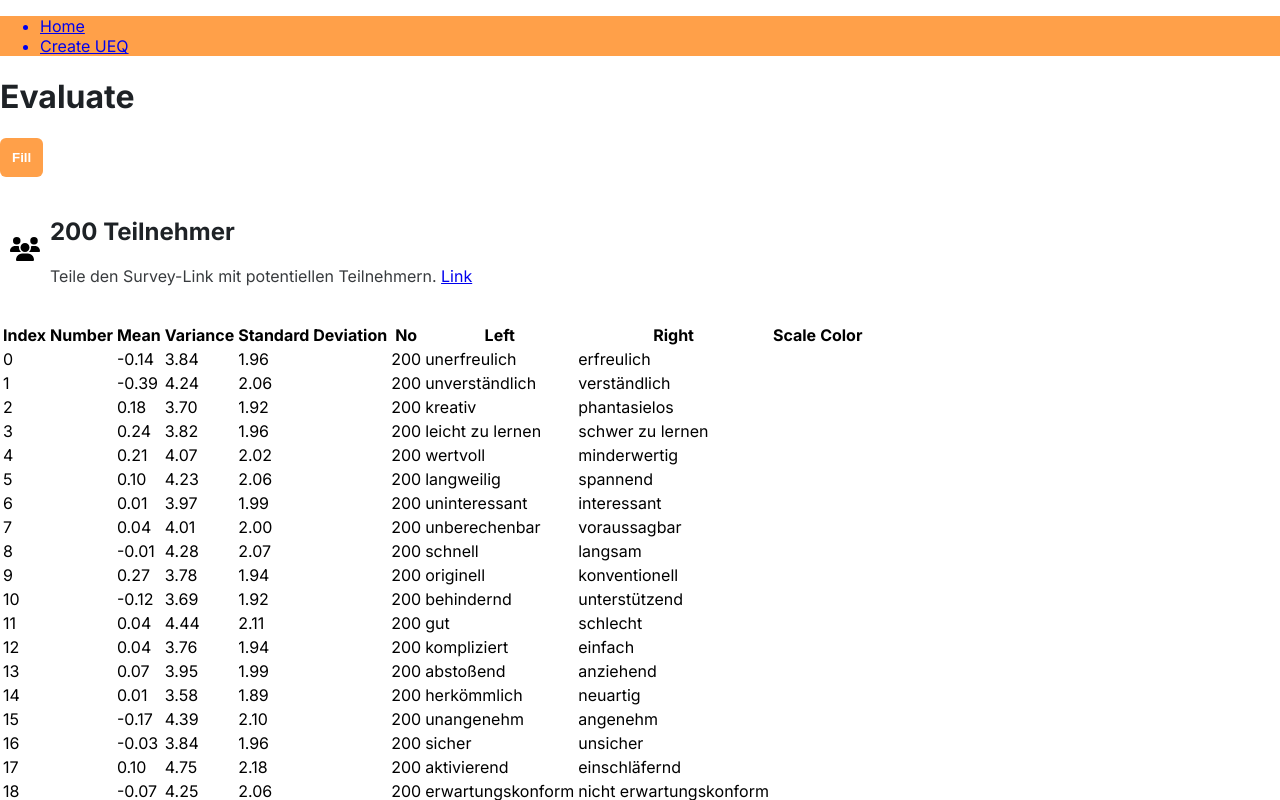
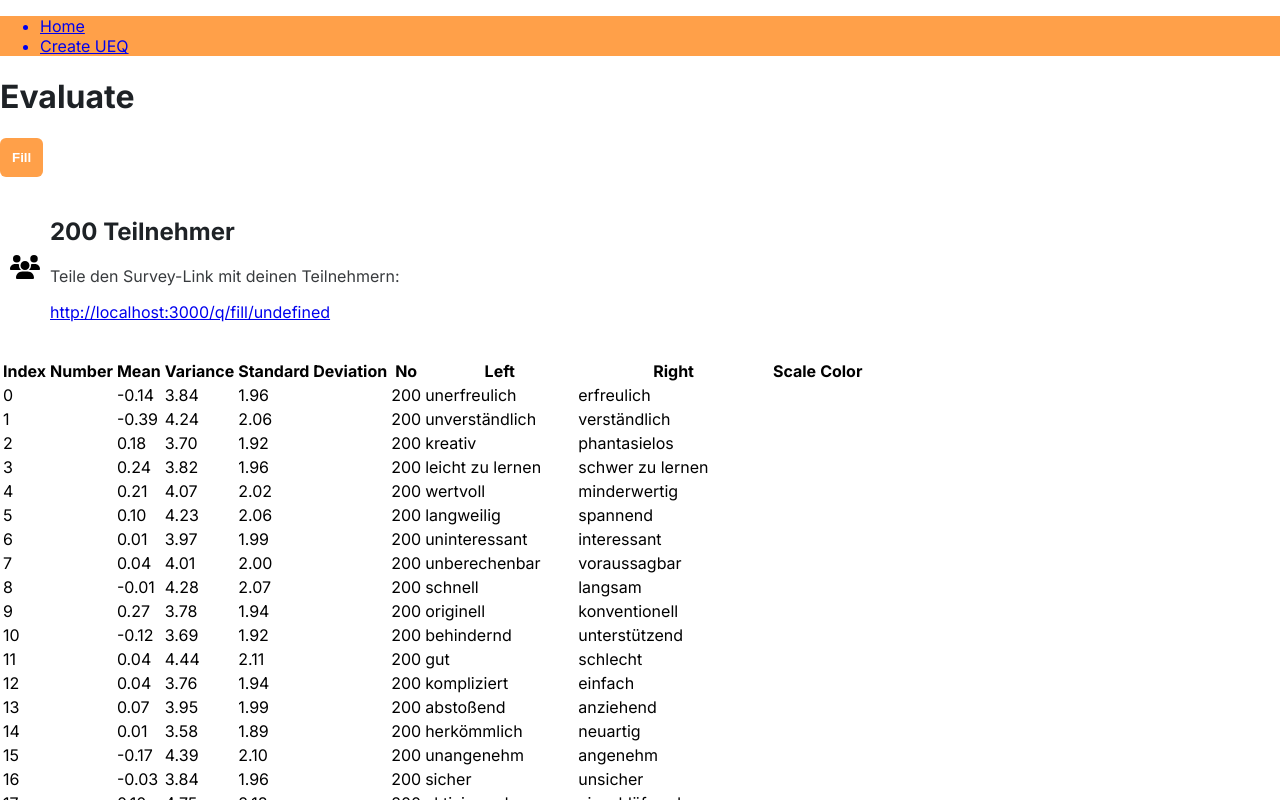
Before and after one commit to Yannik195/ueq-online-tool, a React (Create React App) app in the folder frontend/: page /q/evaluate/1 in a window 1280 px wide. Shown: the top 800 px of the page. Built offline with nearby package versions, Linux system fonts and the light colour scheme; no server answers.

Commit message:
Participants

```diff
--- a/frontend/src/Components/Participants.js
+++ b/frontend/src/Components/Participants.js
@@ -5,7 +5,7 @@ import './Participants.css';
 
 
 export default function Participants(props) {
-  const { number } = props;
+  const { number, link_uuid } = props;
 
   return (
     <div className="participants">
@@ -15,8 +15,9 @@ export default function Participants(props) {
       <div className="participants-right">
         <h2>{number} Teilnehmer</h2>
         <p>
-          Teile den Survey-Link mit potentiellen Teilnehmern.{' '}
-          <a href="http://localhost:3000/q/fill/:id">Link</a>
+          Teile den Survey-Link mit deinen Teilnehmern:
+        </p>
+        <p><a href={`http://localhost:3000/q/fill/${link_uuid}`}>{`http://localhost:3000/q/fill/${link_uuid}`}</a>
         </p>
       </div>
     </div>
```
